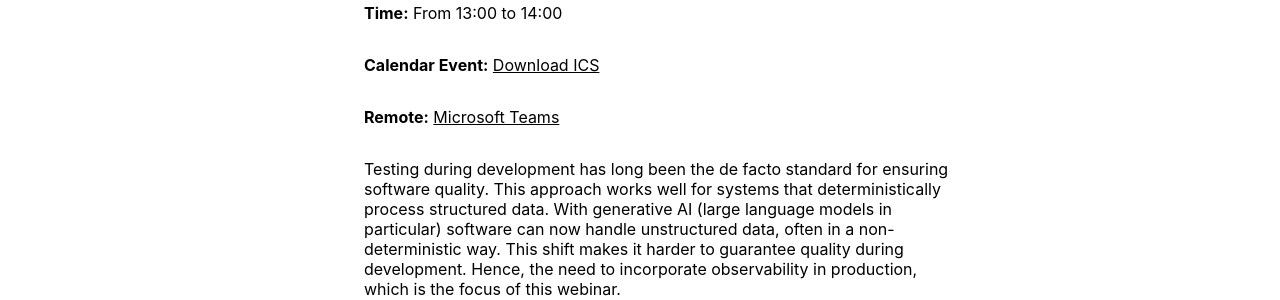
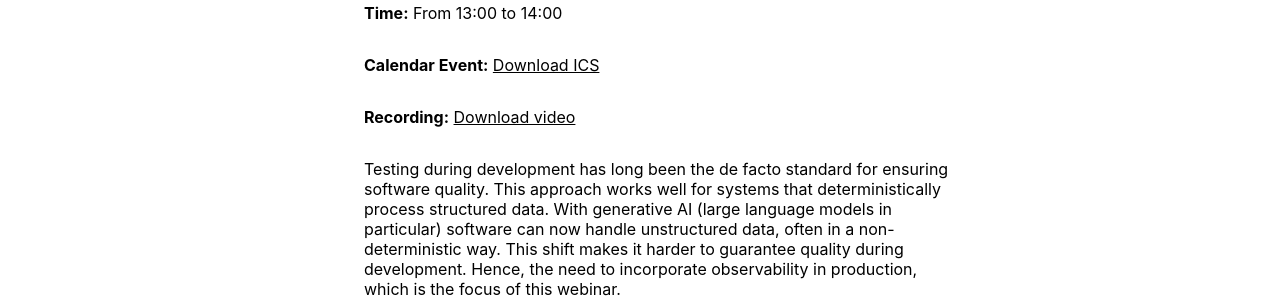
Before and after one commit to sirris-be/lisa, a Jekyll site: the page built from docs/_events/4-observability-seminar.html, in a window 1280 px wide and 900 px high. Shown: the part 291-591 px from the top of the window. Built offline with Jekyll 4.4.1, drawn with Linux system fonts in a browser that asks for light colours.

Commit message:
add video recording in event page

```diff
--- a/docs/_data/resources.yml
+++ b/docs/_data/resources.yml
@@ -3,6 +3,6 @@
   author: Federal Office for Information Security
   summary: A Guide to face Prompt Injections, Jailbreaks and Adversarial Attacks
 - link: https://lisa.pieterp.be/2025-12-16-Testability_of_AI.mp4
-  title: Architecture and Testability of AI Applications
+  title: Observability of AI-based Applications
   author: LISA Online Webinar
   summary: Testing during development has long been the de facto standard for ensuring software quality. This approach works well for systems that deterministically process structured data. With generative AI - large language models in particular - software can now handle unstructured data, often in a non-deterministic way. This shift makes it harder to guarantee quality during development. Hence, the need to incorporate observability in production, which is the focus of this webinar.
--- a/docs/_events/4-architecture-seminar.html
+++ b/docs/_events/4-observability-seminar.html
@@ -6,9 +6,7 @@
 duration:
   from: "13:00"
   to: "14:00"
-remote:
-  name: Microsoft Teams
-  link: https://teams.microsoft.com/l/meetup-join/19%3ameeting_YjJlMzQzYTgtYjIwOC00N2ZkLTk5ZWMtOTIwNWM1YmI4Zjc3%40thread.v2/0?context=%7b%22Tid%22%3a%22d4c1d712-e8c2-4fdf-abce-18805891b5b0%22%2c%22Oid%22%3a%22b131c3f0-f2ad-4966-9bd8-2e41122d59c3%22%7d
+recording: "https://lisa.pieterp.be/2025-12-16-Testability_of_AI.mp4"
 ---
 
 <p>
--- a/docs/_layouts/event.html
+++ b/docs/_layouts/event.html
@@ -62,9 +62,24 @@
           <li>{{ req }}</li>
           {% endfor %}
         </ul>
-        {% endif %}
+        {% endif %} {% endif %} {% if page.recording %}
+        <div>
+          <strong>Recording:</strong>
+          <span
+            ><a href="{{ page.recording }}" target="_blank"
+              >Download video</a
+            ></span
+          >
+        </div>
       </div>
-      {% endif %} {{ content }}
+      {% endif %} {{ content }} {% if page.recording %}
+      <div>
+        <video controls width="100%">
+          <source src="{{ page.recording }}" type="video/mp4" />
+          Your browser does not support the video tag.
+        </video>
+      </div>
+      {% endif %}
     </main>
     {% include footer.html %}
   </body>
```
Also changed, not shown: 5 other files.
